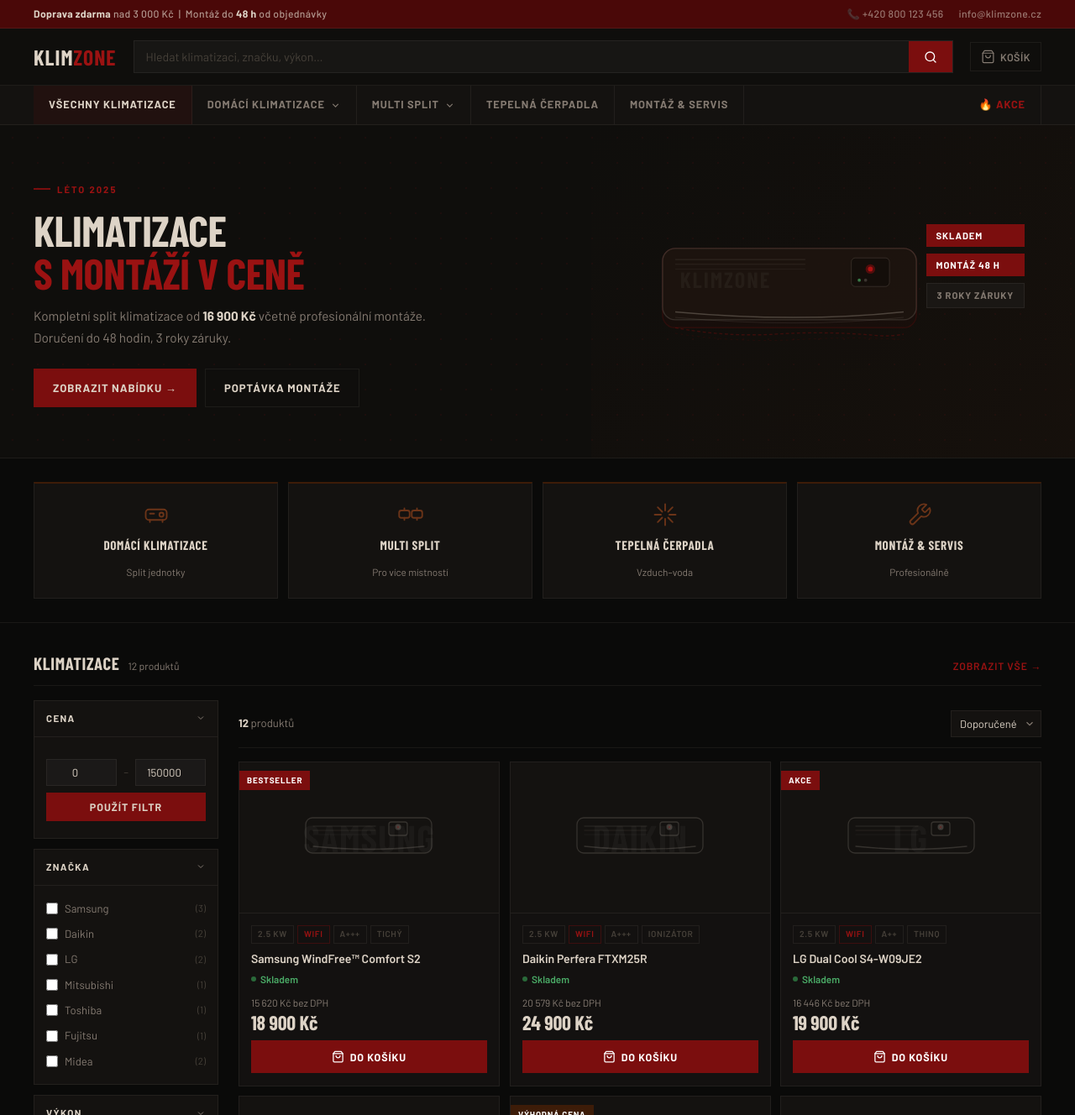
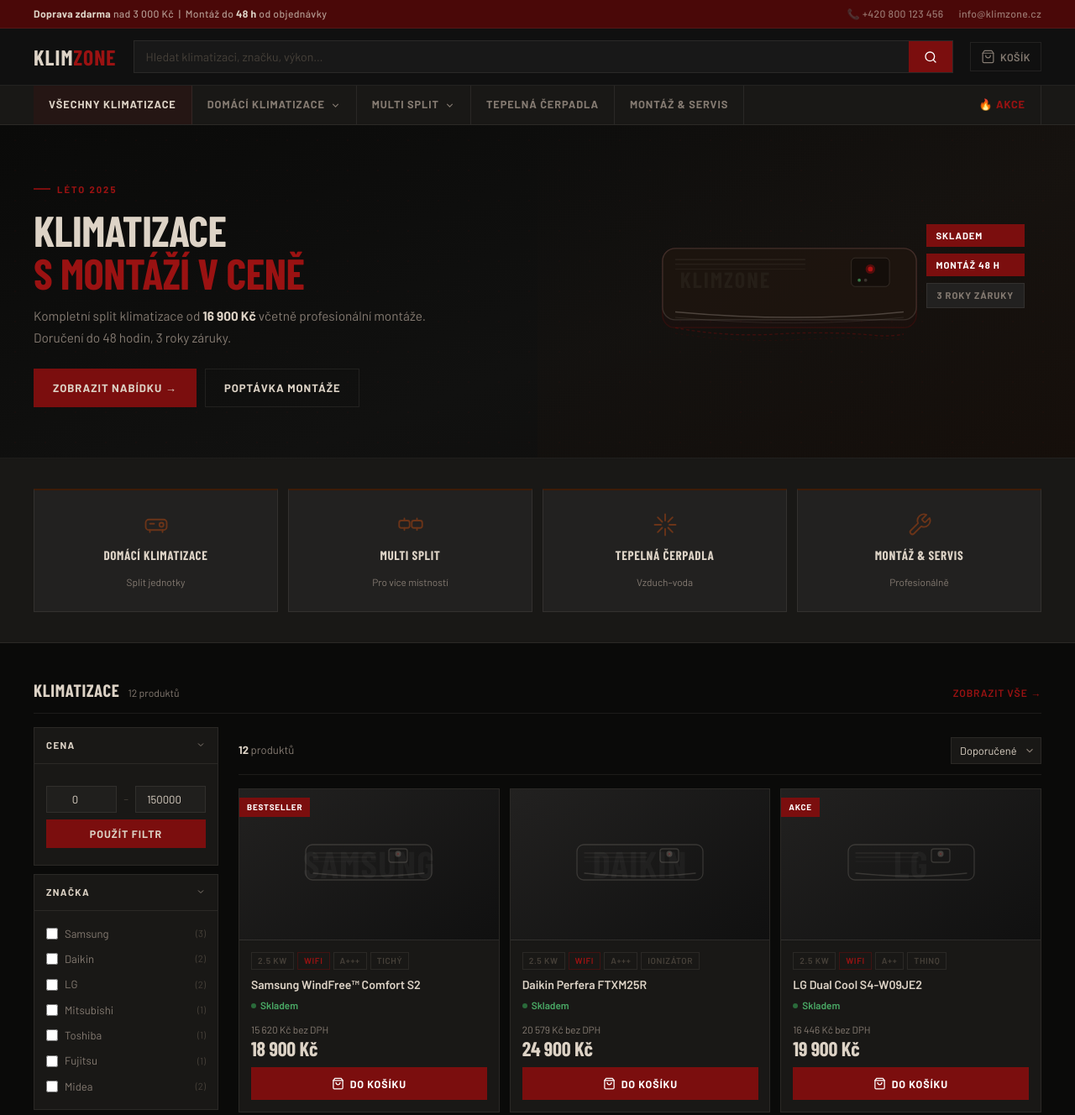
Before and after one commit to jevcakflowmake-dev/klimzone, a plain HTML site: page index.html in a window 1280 px wide. Shown: the top 1328 px of the page at 84% size. Drawn offline with nearby package versions, Linux system fonts and the light colour scheme; a web font is replaced by a local one.

Commit message:
design: vzdušnější layout – alternace true black/charcoal, gradienty, větší padding sekcí

```diff
--- a/index.html
+++ b/index.html
@@ -22,10 +22,10 @@
 
     :root {
       --bg:     #0A0A09;
-      --bg2:    #0F0E0C;
-      --bg3:    #141210;
-      --bg4:    #1A1714;
-      --card:   #131110;
+      --bg2:    #101010;
+      --bg3:    #191816;
+      --bg4:    #222120;
+      --card:   #161514;
       --red:    #7B0E0E;
       --red-h:  #9A1212;
       --red-d:  #4a0808;
@@ -35,7 +35,7 @@
       --muted:  #857B72;
       --faint:  #464039;
       --green:  #2a6a3a;
-      --line:   rgba(221,211,198,.07);
+      --line:   rgba(221,211,198,.09);
       --line2:  rgba(123,14,14,.3);
     }
 
@@ -201,7 +201,7 @@
 
     /* ── HERO ── */
     .hero {
-      background: var(--bg2);
+      background: linear-gradient(160deg, #0A0A09 0%, #111110 60%, #0D0C0B 100%);
       border-bottom:1px solid var(--line);
       overflow:hidden;
       position:relative;
@@ -209,16 +209,17 @@
     .hero::before {
       content:'';
       position:absolute;inset:0;
-      background-image:radial-gradient(circle,rgba(123,14,14,.12) 1px,transparent 1px);
-      background-size:30px 30px;
+      background-image:radial-gradient(circle,rgba(123,14,14,.1) 1px,transparent 1px);
+      background-size:36px 36px;
       pointer-events:none;
+      opacity:.6;
     }
     .hero::after {
       content:'';
       position:absolute;
       right:0;top:0;bottom:0;
-      width:45%;
-      background:linear-gradient(135deg,transparent 0%,rgba(61,28,8,.15) 100%);
+      width:50%;
+      background:linear-gradient(135deg,transparent 0%,rgba(61,28,8,.18) 100%);
       pointer-events:none;
     }
     .hero-inner {
@@ -302,27 +303,27 @@
     .promo-tag.dark { background:var(--bg4);border:1px solid var(--line); color:var(--muted); }
 
     /* ── CATEGORY TILES ── */
-    .cat-tiles { padding:28px 0; background:var(--bg); border-bottom:1px solid var(--line); }
+    .cat-tiles { padding:36px 0; background:var(--bg3); border-bottom:1px solid var(--line); }
     .cat-tiles-grid { display:grid;grid-template-columns:repeat(4,1fr);gap:12px; }
     .cat-tile {
       display:flex;flex-direction:column;align-items:center;
       gap:10px;
-      padding:22px 12px;
-      background:var(--bg3);
+      padding:26px 16px;
+      background:var(--bg4);
       border:1px solid var(--line);
       border-top:2px solid var(--br);
       text-align:center;
       cursor:pointer;
       transition:border-top-color .2s,background .2s;
     }
-    .cat-tile:hover { border-top-color:var(--red);background:var(--bg4); }
+    .cat-tile:hover { border-top-color:var(--red);background:rgba(255,255,255,.04); }
     .cat-tile svg { width:30px;height:30px;stroke:var(--br-l);fill:none;stroke-width:1.5;stroke-linecap:round;stroke-linejoin:round;transition:stroke .2s; }
     .cat-tile:hover svg { stroke:var(--red-h); }
     .cat-tile-name { font-family:'Barlow Condensed',sans-serif;font-size:.95rem;font-weight:700;text-transform:uppercase;letter-spacing:.04em; }
     .cat-tile-sub { font-size:.74rem;color:var(--muted); }
 
     /* ── SHOP LAYOUT ── */
-    .shop-section { padding:32px 0 56px; }
+    .shop-section { padding:40px 0 64px; background:var(--bg); }
     .shop-layout {
       display:grid;
       grid-template-columns:220px 1fr;
@@ -335,7 +336,7 @@
     .sidebar-block {
       background:var(--bg3);
       border:1px solid var(--line);
-      margin-bottom:12px;
+      margin-bottom:10px;
       overflow:hidden;
     }
     .sidebar-head {
@@ -420,21 +421,22 @@
 
     /* PRODUCT CARD */
     .prod-card {
-      background:var(--card);
+      background:var(--bg3);
       border:1px solid var(--line);
       display:flex;flex-direction:column;
-      transition:border-color .25s,box-shadow .25s;
+      transition:border-color .25s,box-shadow .25s,transform .25s;
       position:relative;
     }
     .prod-card:hover {
-      border-color:rgba(123,14,14,.4);
-      box-shadow:0 4px 24px rgba(0,0,0,.4);
+      border-color:rgba(123,14,14,.45);
+      box-shadow:0 8px 32px rgba(0,0,0,.55);
+      transform:translateY(-2px);
     }
     .prod-card.hidden { display:none; }
 
     .prod-img {
       height:180px;
-      background:var(--bg3);
+      background:linear-gradient(145deg, var(--bg4) 0%, var(--bg2) 100%);
       border-bottom:1px solid var(--line);
       position:relative;
       display:flex;align-items:center;justify-content:center;
@@ -561,7 +563,7 @@
     .load-more:hover { border-color:var(--red);color:var(--text); }
 
     /* BRANDS STRIP */
-    .brands { padding:24px 0;background:var(--bg2);border-top:1px solid var(--line);border-bottom:1px solid var(--line); }
+    .brands { padding:28px 0;background:var(--bg3);border-top:1px solid var(--line);border-bottom:1px solid var(--line); }
     .brands-inner { display:flex;align-items:center;justify-content:space-between;flex-wrap:wrap;gap:12px; }
     .brand-logo {
       font-family:'Barlow Condensed',sans-serif;
@@ -574,11 +576,11 @@
     .brand-logo:hover { color:var(--muted); }
 
     /* USP */
-    .usp { padding:32px 0;background:var(--bg3);border-bottom:1px solid var(--line); }
+    .usp { padding:36px 0;background:var(--bg);border-bottom:1px solid var(--line); }
     .usp-grid { display:grid;grid-template-columns:repeat(4,1fr);gap:1px;background:var(--line); }
     .usp-item {
-      background:var(--bg3);
-      padding:22px 18px;
+      background:var(--bg2);
+      padding:26px 20px;
       display:flex;gap:12px;align-items:flex-start;
     }
     .usp-ico {
@@ -1113,7 +1115,7 @@
 </div>
 
 <!-- CONTACT SECTION -->
-<section style="padding:60px 0;background:var(--bg2);border-top:1px solid var(--line)" id="kontakt">
+<section style="padding:72px 0;background:var(--bg3);border-top:1px solid var(--line)" id="kontakt">
   <div class="wrap">
     <div style="display:grid;grid-template-columns:1fr 1fr;gap:60px;align-items:start" class="rv">
       <div>
```
